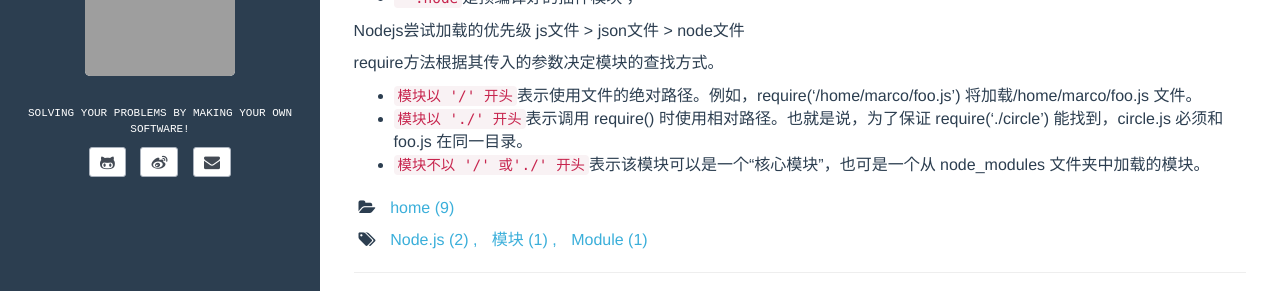
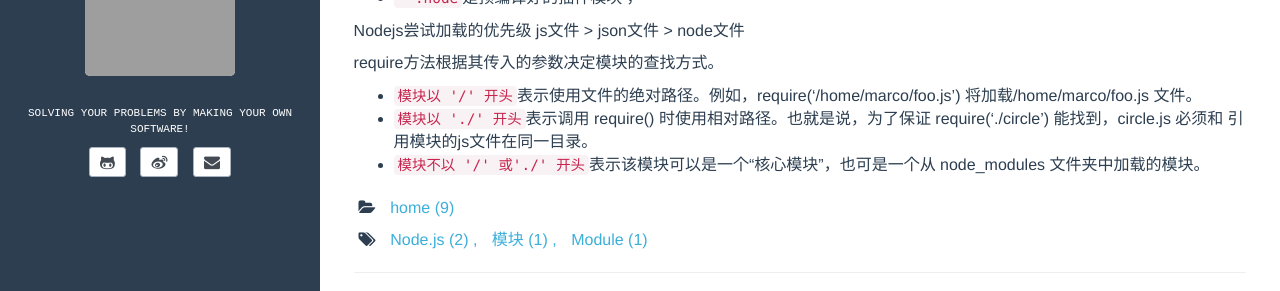
Before and after one commit to be-awake/erealm.github.io, a Jekyll site: the page built from _posts/2014-11-17-Nodejs-Custom-Module.md, in a window 1280 px wide and 900 px high, scrolled down 1487 px. Shown: the part 202-493 px from the top of the window. Built offline with Jekyll 4.4.1, drawn with Linux system fonts in a browser that asks for light colours; comment, search, counter and statistics services are not loaded; grey boxes are pictures that could not be loaded.

Commit message:
update Node.js Custom Module.md!

```diff
--- a/_posts/2014-11-17-Nodejs-Custom-Module.md
+++ b/_posts/2014-11-17-Nodejs-Custom-Module.md
@@ -81,5 +81,5 @@ Nodejs尝试加载的优先级 js文件 > json文件 > node文件
 require方法根据其传入的参数决定模块的查找方式。
 
 * `模块以 '/' 开头`表示使用文件的绝对路径。例如，require('/home/marco/foo.js') 将加载/home/marco/foo.js 文件。
-* `模块以 './' 开头`表示调用 require() 时使用相对路径。也就是说，为了保证 require('./circle') 能找到，circle.js 必须和 foo.js 在同一目录。
+* `模块以 './' 开头`表示调用 require() 时使用相对路径。也就是说，为了保证 require('./circle') 能找到，circle.js 必须和 引用模块的js文件在同一目录。
 * `模块不以 '/' 或'./' 开头`表示该模块可以是一个“核心模块”，也可是一个从 node_modules 文件夹中加载的模块。
```
